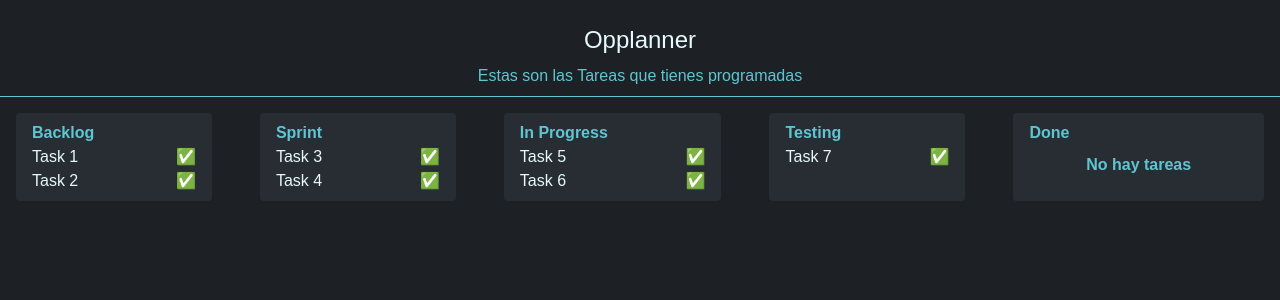
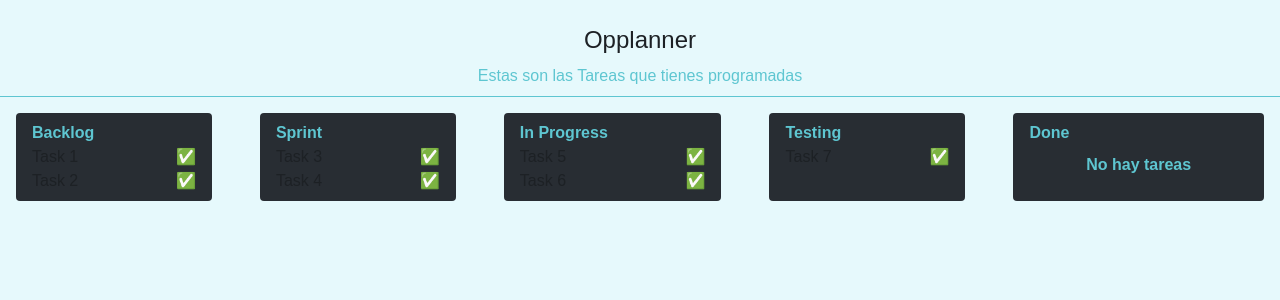
Before and after one commit to dejeloper/opplanner, a React (Vite) app: page / in a window 1280 px wide. Shown: the top 300 px of the page. Built offline with nearby package versions, Linux system fonts and the light colour scheme.

Commit message:
Update body class and remove React.StrictMode

```diff
--- a/index.html
+++ b/index.html
@@ -6,7 +6,7 @@
     <meta name="viewport" content="width=device-width, initial-scale=1.0" />
     <title>Opplanner</title>
   </head>
-  <body class="bg-one text-five">
+  <body class="bg-five text-one dark:bg-one dark:text-five">
     <div id="root"></div>
     <script type="module" src="/src/main.tsx"></script>
   </body>
--- a/src/main.tsx
+++ b/src/main.tsx
@@ -4,7 +4,7 @@ import App from "./App.tsx";
 import "./index.css";
 
 ReactDOM.createRoot(document.getElementById("root")!).render(
-  <React.StrictMode>
-    <App />
-  </React.StrictMode>
+  // <React.StrictMode>
+  <App />
+  // </React.StrictMode>
 );
--- a/tailwind.config.js
+++ b/tailwind.config.js
@@ -22,5 +22,5 @@ export default {
     },
   },
   plugins: [],
-  darkMode: "media",
+  darkMode: ["class"],
 };
```
